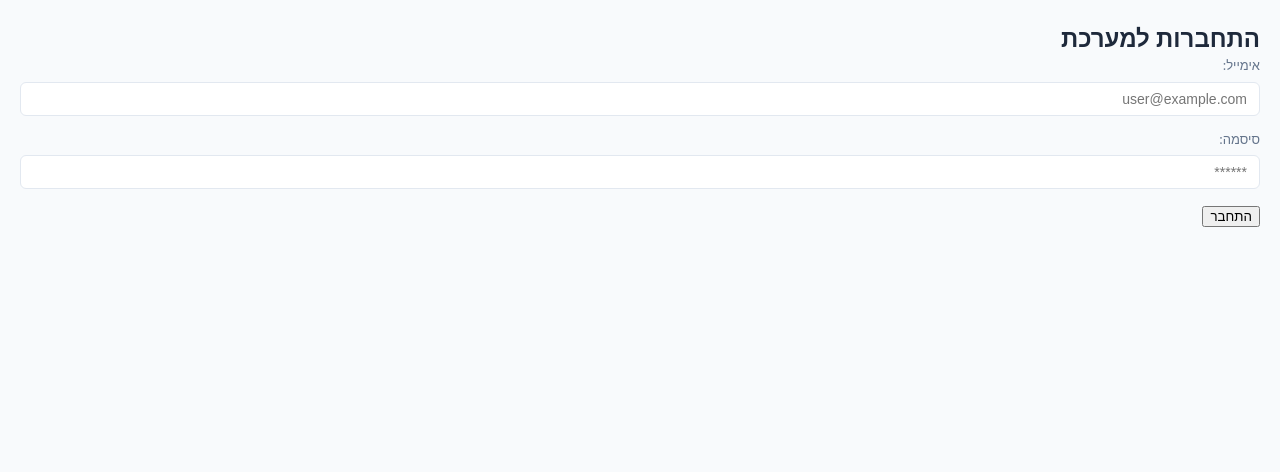
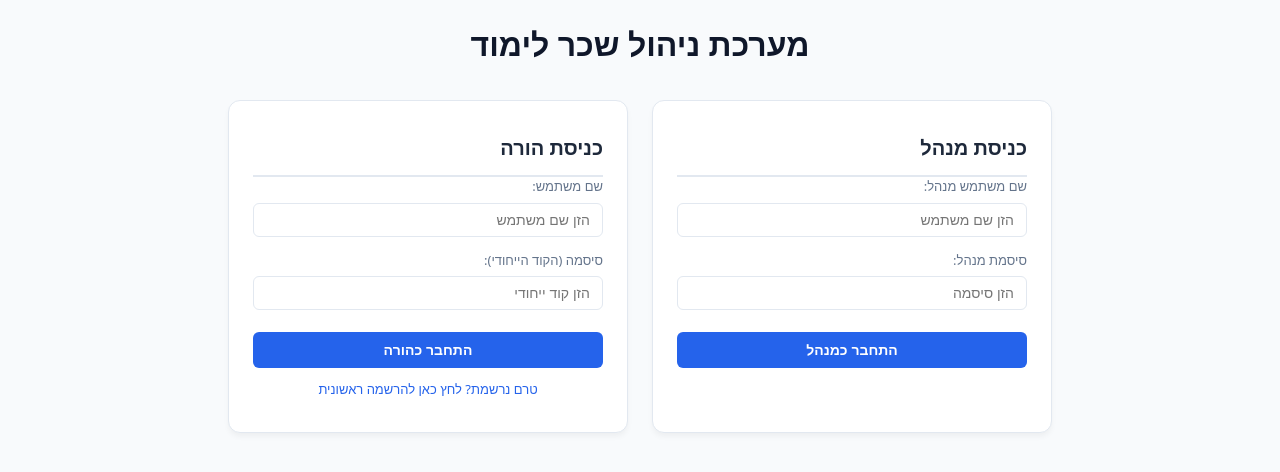
Before and after one commit to RuthDeveloper0/tuition-management-project, a website: page client/index.html in a window 1280 px wide. Drawn offline with nearby package versions, Linux system fonts and the light colour scheme; files that its build step writes are made by us from their sources.

Commit message:
Replaced wireframe index.html with authentication layout and added custom modular styles in components CSS file.

```diff
--- a/client/css/components.css
+++ b/client/css/components.css
@@ -238,3 +238,82 @@ tr.family-needs-attention {
   margin-top: 4px;
   display: block;
 }
+
+body {
+  font-family: system-ui, -apple-system, sans-serif;
+  background-color: #f1f5f9;
+  margin: 0;
+  padding: 40px 16px;
+  direction: rtl;
+}
+.main-title {
+  text-align: center;
+  color: #0f172a;
+  margin-bottom: 32px;
+}
+.cards-container {
+  display: flex;
+  gap: 24px;
+  max-width: 900px;
+  margin: 0 auto;
+  justify-content: center;
+  flex-wrap: wrap;
+}
+.login-card {
+  background: #ffffff;
+  border: 1px solid #e2e8f0;
+  border-radius: 12px;
+  padding: 32px 24px;
+  width: 100%;
+  max-width: 400px;
+  box-shadow: 0 4px 6px -1px rgba(0, 0, 0, 0.05);
+  box-sizing: border-box;
+}
+.login-card h2 {
+  margin-top: 0;
+  color: #1e293b;
+  border-bottom: 2px solid #e2e8f0;
+  padding-bottom: 12px;
+  font-size: 20px;
+}
+.form-group {
+  margin-bottom: 16px;
+}
+.form-group label {
+  display: block;
+  margin-bottom: 6px;
+  font-weight: 500;
+  font-size: 14px;
+  color: #334155;
+}
+.form-group input {
+  width: 100%;
+  padding: 10px 12px;
+  box-sizing: border-box;
+  border: 1px solid #cbd5e1;
+  border-radius: 6px;
+  font-size: 14px;
+}
+.btn {
+  background-color: #1e293b;
+  color: white;
+  border: none;
+  padding: 10px 16px;
+  border-radius: 6px;
+  cursor: pointer;
+  width: 100%;
+  font-size: 15px;
+  font-weight: 600;
+  margin-top: 8px;
+}
+.btn:hover {
+  background-color: #0f172a;
+}
+.toggle-link {
+  margin-top: 12px;
+  text-align: center;
+  color: #2563eb;
+  cursor: pointer;
+  font-size: 13px;
+}
+.hidden { display: none; }
--- a/client/index.html
+++ b/client/index.html
@@ -4,26 +4,71 @@
   <meta charset="UTF-8">
   <meta name="viewport" content="width=device-width, initial-scale=1.0">
   <title>מערכת ניהול - התחברות</title>
-    <link rel="stylesheet" href="css/style.css">
+  <link rel="stylesheet" href="style.css">
 </head>
-<body class="auth-body">
-    <div class="login-container">
-        <h2>התחברות למערכת</h2>
-        <form id="loginForm">
+<body>
+
+  <h1 class="main-title">מערכת ניהול שכר לימוד</h1>
+
+  <div class="cards-container">
+
+    <!-- כרטיס 1: כניסת מנהל -->
+    <div class="login-card">
+      <h2>כניסת מנהל</h2>
+      <form id="adminLoginForm">
         <div class="form-group">
-                <label for="email">אימייל:</label>
-                <input type="email" id="email" required placeholder="user@example.com">
+          <label>שם משתמש מנהל:</label>
+          <input type="text" id="adminUsername" placeholder="הזן שם משתמש" required />
         </div>
         <div class="form-group">
-                <label for="password">סיסמה:</label>
-                <input type="password" id="password" required placeholder="******">
+          <label>סיסמת מנהל:</label>
+          <input type="password" id="adminPassword" placeholder="הזן סיסמה" required />
         </div>
-            <button type="submit" class="btn-primary">התחבר</button>
+        <button type="submit" class="btn">התחבר כמנהל</button>
       </form>
-        <div id="loginMessage" class="message"></div>
     </div>
 
-    <script src="js/services/api.js"></script>
-    <script src="js/auth.js"></script>
+    <!-- כרטיס 2: כניסת/הרשמת הורה -->
+    <div class="login-card">
+
+      <!-- טופס התחברות הורה -->
+      <div id="parentLoginView">
+        <h2>כניסת הורה</h2>
+        <form id="parentLoginForm">
+          <div class="form-group">
+            <label>שם משתמש:</label>
+            <input type="text" id="parentLoginUsername" placeholder="הזן שם משתמש" required />
+          </div>
+          <div class="form-group">
+            <label>סיסמה (הקוד הייחודי):</label>
+            <input type="password" id="parentLoginPassword" placeholder="הזן קוד ייחודי" required />
+          </div>
+          <button type="submit" class="btn">התחבר כהורה</button>
+        </form>
+        <div class="toggle-link" onclick="toggleParentForm('register')">טרם נרשמת? לחץ כאן להרשמה ראשונית</div>
+      </div>
+
+      <!-- טופס הרשמת הורה -->
+      <div id="parentRegisterView" class="hidden">
+        <h2>הרשמת הורה ראשונית</h2>
+        <form id="parentRegisterForm">
+          <div class="form-group">
+            <label>בחר שם משתמש:</label>
+            <input type="text" id="parentRegUsername" placeholder="שם משתמש לבחירתך" required />
+          </div>
+          <div class="form-group">
+            <label>קוד ייחודי (מהטבלה):</label>
+            <input type="text" id="parentRegCode" placeholder="הזן קוד ייחודי" required />
+          </div>
+          <button type="submit" class="btn">הירשם למערכת</button>
+        </form>
+        <div class="toggle-link" onclick="toggleParentForm('login')">כבר רשום? לחץ כאן להתחברות</div>
+      </div>
+
+    </div>
+
+  </div>
+
+  <script src="/js/services/auth.js"></script>
 </body>
 </html>
```
Lines whose indentation alone changed are shown as unchanged.
